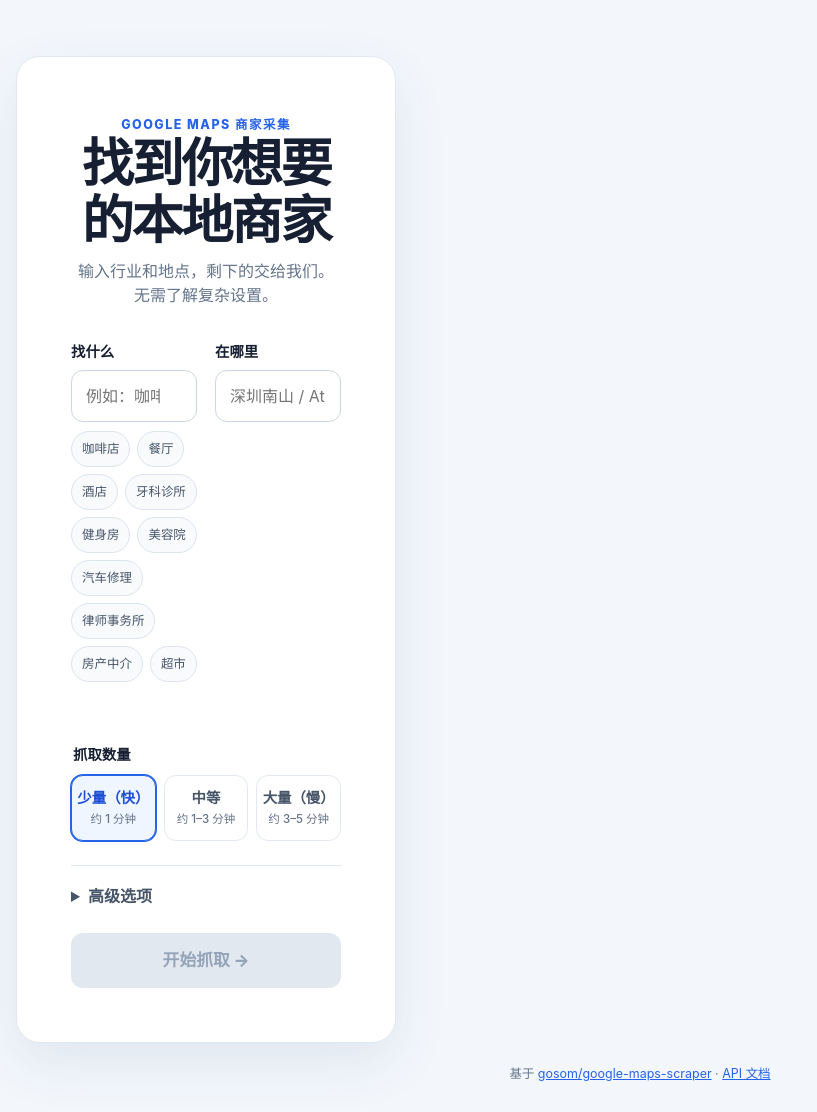
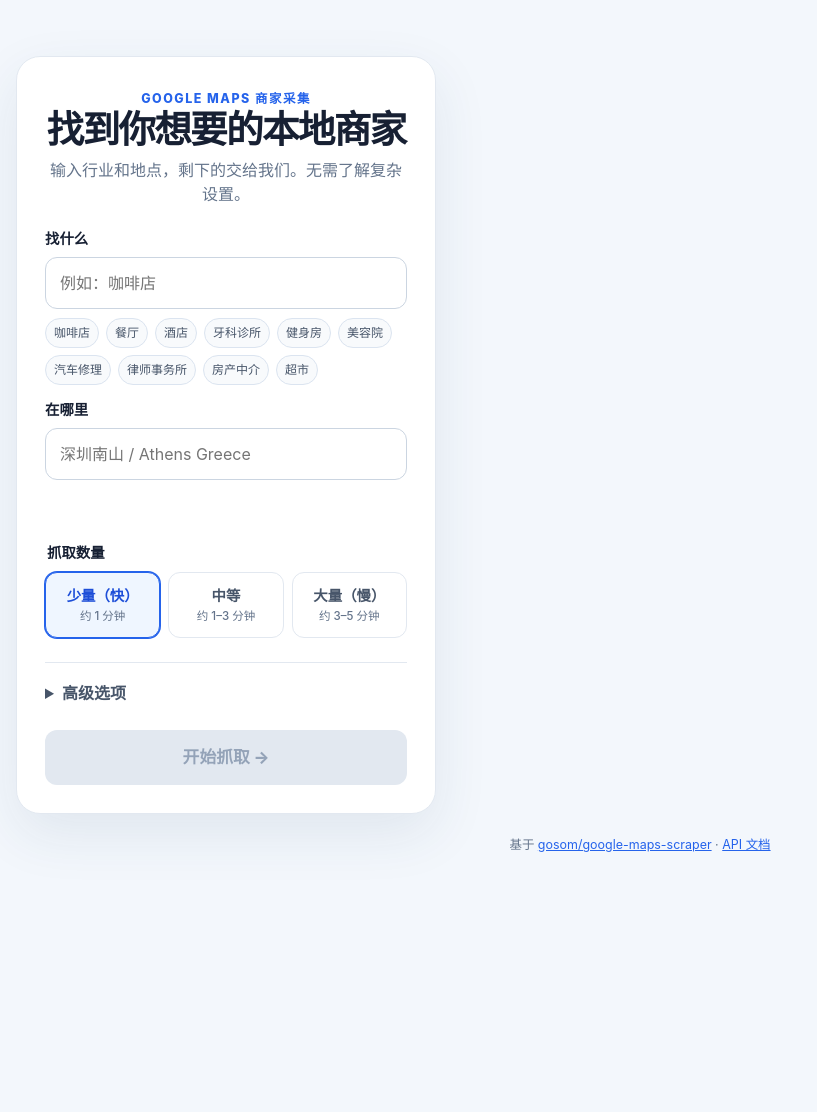
Before and after one commit to nihao555-hub/map, a Django app: template web/static/templates/index.html in a window 1280 px wide. Shown: the whole page, without its empty margins (0-817 px from the left). After the commit the page ends 852 px from the top, so only its background shows below. Run offline with Django 3.2, Linux system fonts and the light colour scheme; the template is opened without the code that fills it, so the values that code supplies are empty; some libraries are stand-ins or nearby versions.

Commit message:
Refine workspace sidebar proportions

```diff
--- a/web/static/css/main.css
+++ b/web/static/css/main.css
@@ -96,7 +96,7 @@ summary:focus-visible {
 
 .workspace {
     display: grid;
-    grid-template-columns: minmax(300px, 380px) minmax(0, 1fr);
+    grid-template-columns: minmax(380px, 420px) minmax(0, 1fr);
     align-items: start;
     gap: clamp(24px, 4vw, 48px);
 }
@@ -117,7 +117,7 @@ summary:focus-visible {
 
 .hero-card {
     margin: 0;
-    padding: clamp(28px, 5vw, 54px);
+    padding: 28px;
 }
 
 .results-column {
@@ -127,7 +127,7 @@ summary:focus-visible {
 #job-list {
     display: grid;
     gap: var(--space-5);
-    margin-top: var(--space-5);
+    margin-top: 0;
 }
 
 #results-container {
@@ -135,7 +135,7 @@ summary:focus-visible {
 }
 
 .hero-copy {
-    margin-bottom: 34px;
+    margin-bottom: 22px;
     text-align: center;
 }
 
@@ -154,8 +154,8 @@ p {
 }
 
 h1 {
-    margin-bottom: 10px;
-    font-size: var(--text-display);
+    margin-bottom: 8px;
+    font-size: clamp(1.9rem, 3vw, 2.35rem);
     letter-spacing: -.045em;
     line-height: 1.1;
 }
@@ -172,8 +172,8 @@ h2 {
 
 .primary-fields {
     display: grid;
-    grid-template-columns: 1fr 1fr;
-    gap: 18px;
+    grid-template-columns: 1fr;
+    gap: 14px;
 }
 
 .batch-preview {
@@ -237,12 +237,12 @@ textarea {
 
 .chip {
     border: 1px solid #dbe4f0;
-    min-height: 36px;
+    min-height: 30px;
     border-radius: 999px;
-    padding: 5px 10px;
+    padding: 4px 8px;
     color: #475569;
     background: #f8fafc;
-    font-size: .78rem;
+    font-size: .75rem;
 }
 
 .chip:hover {
@@ -806,13 +806,28 @@ footer {
 }
 
 .workspace-empty {
-    margin: var(--space-5) 0 0;
+    display: grid;
+    min-height: 360px;
+    align-content: center;
+    justify-items: center;
+    gap: var(--space-2);
+    margin: 0;
     padding: var(--space-5);
     border: 1px dashed var(--line-strong);
     border-radius: var(--radius-lg);
     color: var(--muted);
     background: var(--surface);
     text-align: center;
+}
+
+.workspace-empty strong {
+    color: var(--ink);
+    font-size: 1.1rem;
+}
+
+.workspace-empty span {
+    color: var(--muted);
+    font-size: var(--text-sm);
 }
 
 .results-table .extra-column {
--- a/web/static/templates/job_rows.html
+++ b/web/static/templates/job_rows.html
@@ -63,5 +63,8 @@
     </div>
 </section>
 {{else}}
-<p class="workspace-empty">{{if $hasJobs}}暂无历史任务{{else}}右侧会实时显示抓取进度和结果{{end}}</p>
+<p class="workspace-empty">
+    <strong>{{if $hasJobs}}暂无历史任务{{else}}右侧会实时显示抓取进度和结果{{end}}</strong>
+    <span>提交搜索后，进度、历史任务和结果表都会出现在这里。</span>
+</p>
 {{end}}
```
